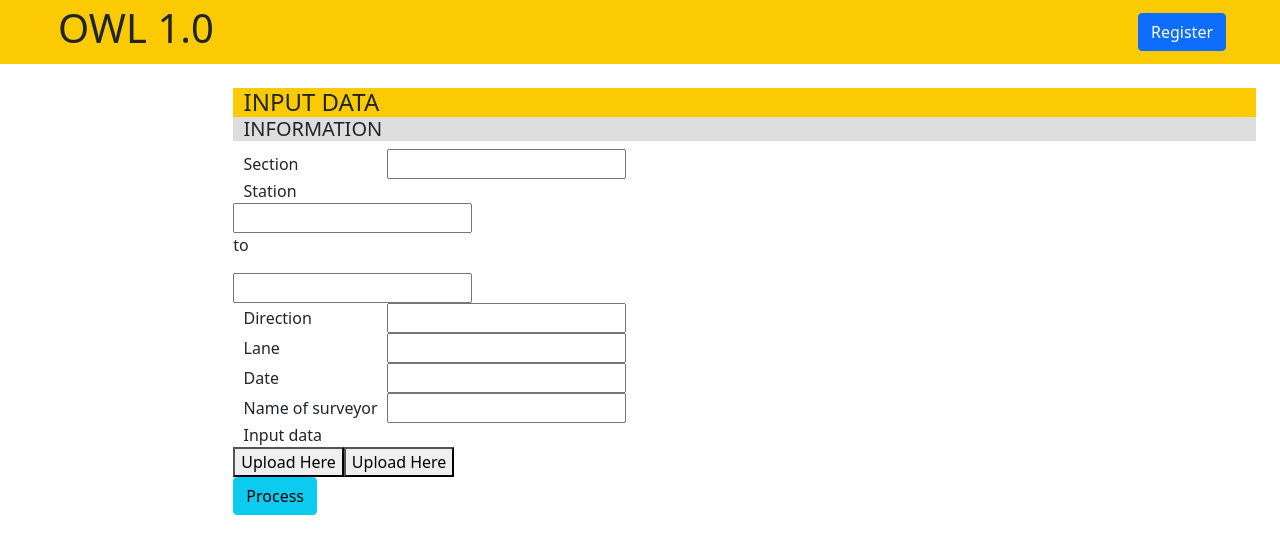
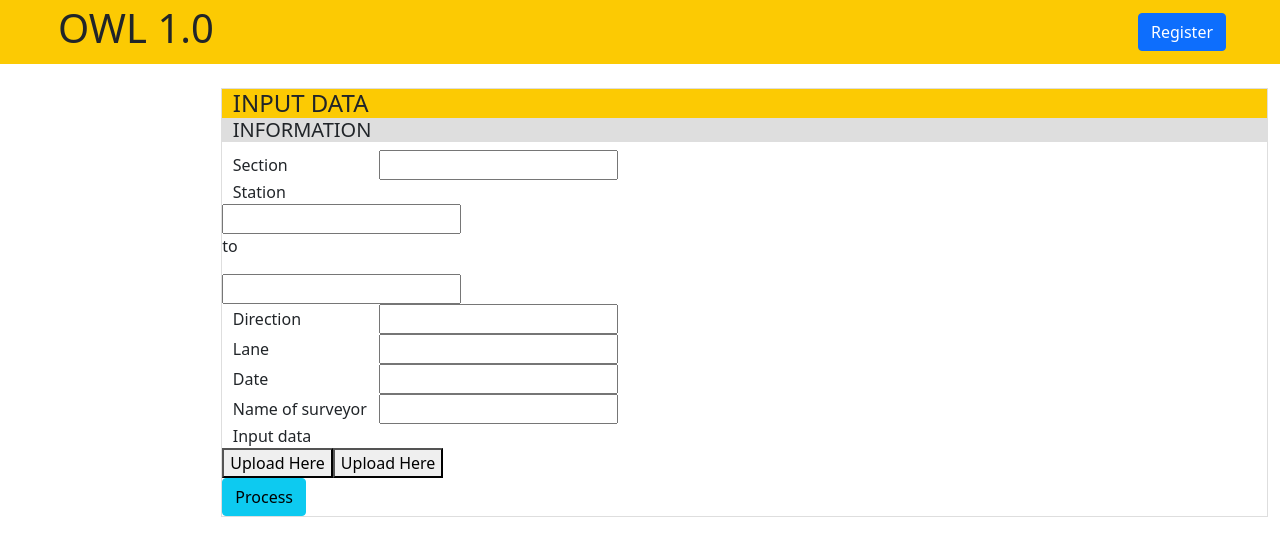
Before and after one commit to hannasophian/standup-frontend, a React (Create React App) app: page / in a window 1280 px wide. Shown: the top 556 px of the page. Built offline with nearby package versions, Linux system fonts and the light colour scheme.

Commit message:
Form border

```diff
--- a/src/pages/Home.tsx
+++ b/src/pages/Home.tsx
@@ -19,7 +19,12 @@ const styles = {
   h5: {
     backgroundColor: "#dedede",
     paddingLeft: "1%"
-
+  },
+  form: {
+    borderStyle: "solid",
+    borderColor: "#dedede",
+    borderWidth: "1px",
+    padding: 0
   }
 } as const;
 
@@ -48,7 +53,8 @@ export default function Home(): JSX.Element {
         <div className="col-sm-2">
 
         </div>
-        <form className="col-sm-10">
+
+        <form className="col-sm-10" style={styles.form}>
           <h4 style={styles.h4}>INPUT DATA</h4>
           <h5 style={styles.h5}>INFORMATION</h5>
 
```
